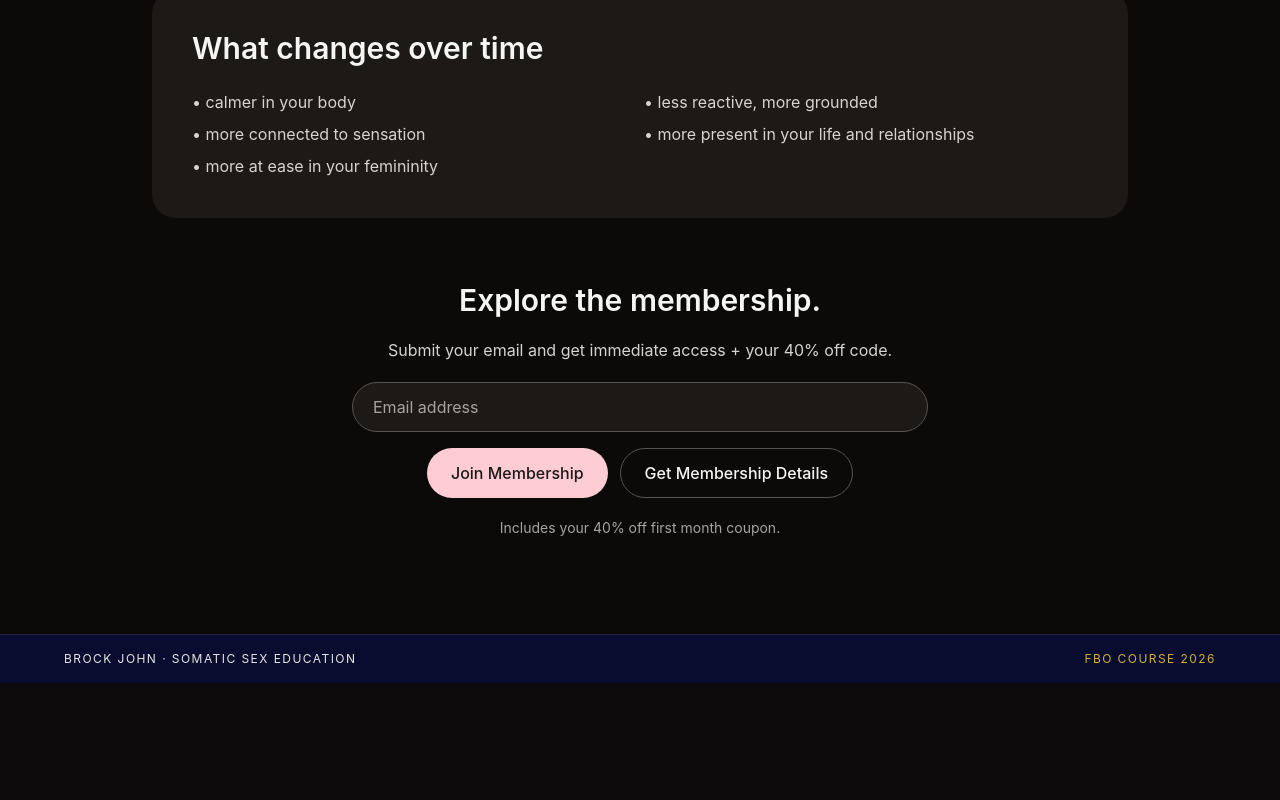
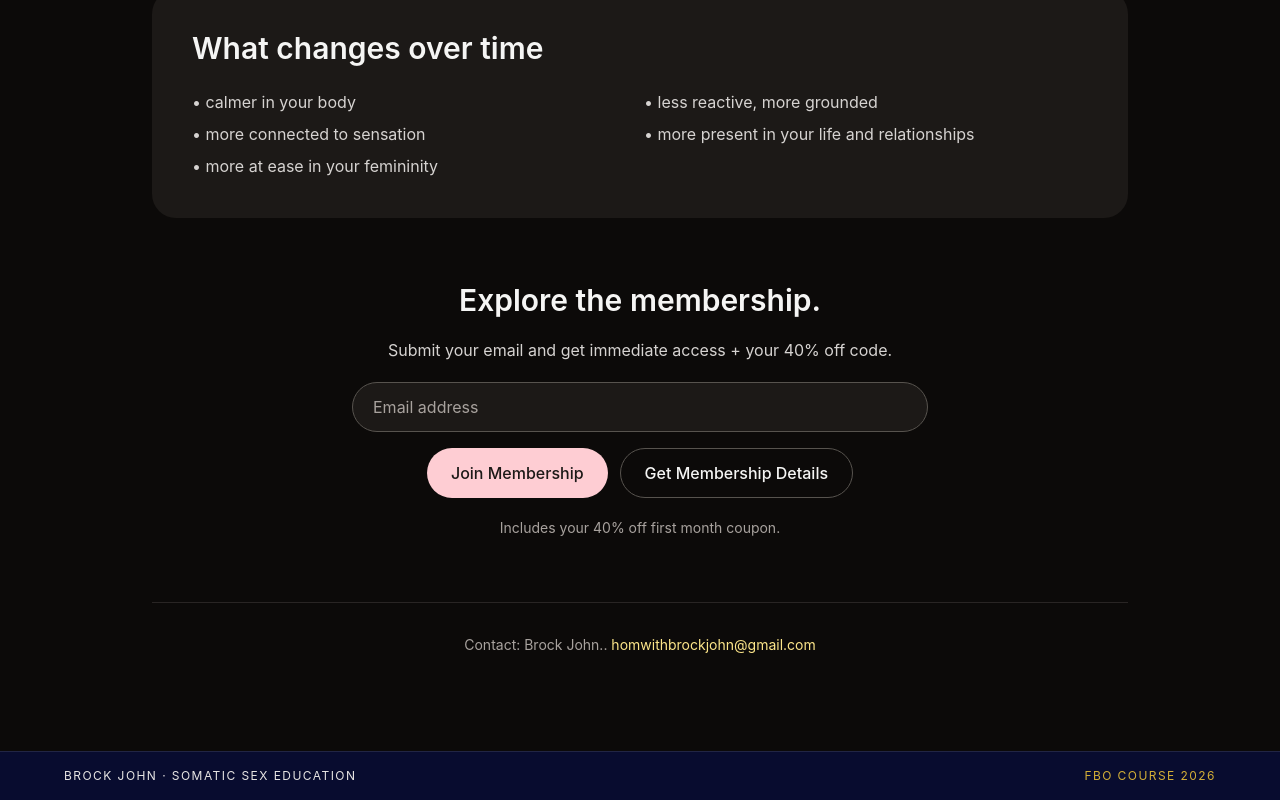
Before and after one commit to hypnovala/fbo-membership, a Next.js app: page / in a window 1280 px wide. Shown: the part 2562-3362 px from the top of the page. Before the commit the page ends 3245 px from the top, so only its background shows below. Built offline with nearby package versions, Linux system fonts and the light colour scheme.

Commit message:
Update page.tsx

```diff
--- a/app/page.tsx
+++ b/app/page.tsx
@@ -227,6 +227,13 @@ export default function HomePage() {
           {error && <p className="text-sm text-rose-300">{error}</p>}
           <p className="text-sm text-stone-400">Includes your 40% off first month coupon.</p>
         </section>
+
+        <footer className="border-t border-stone-800 pt-8 text-center text-sm text-stone-400">
+          Contact: Brock John..{" "}
+          <a className="text-amber-200 transition hover:text-amber-100" href="mailto:homwithbrockjohn@gmail.com">
+            homwithbrockjohn@gmail.com
+          </a>
+        </footer>
       </div>
     </main>
   );
```
